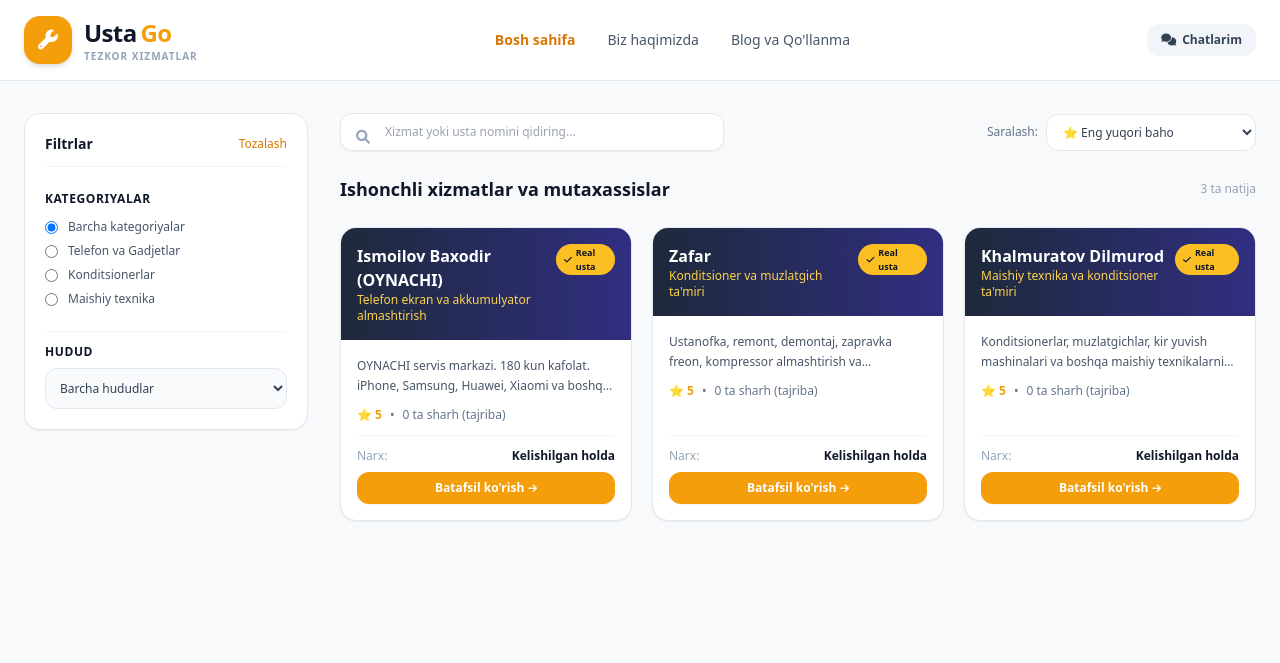
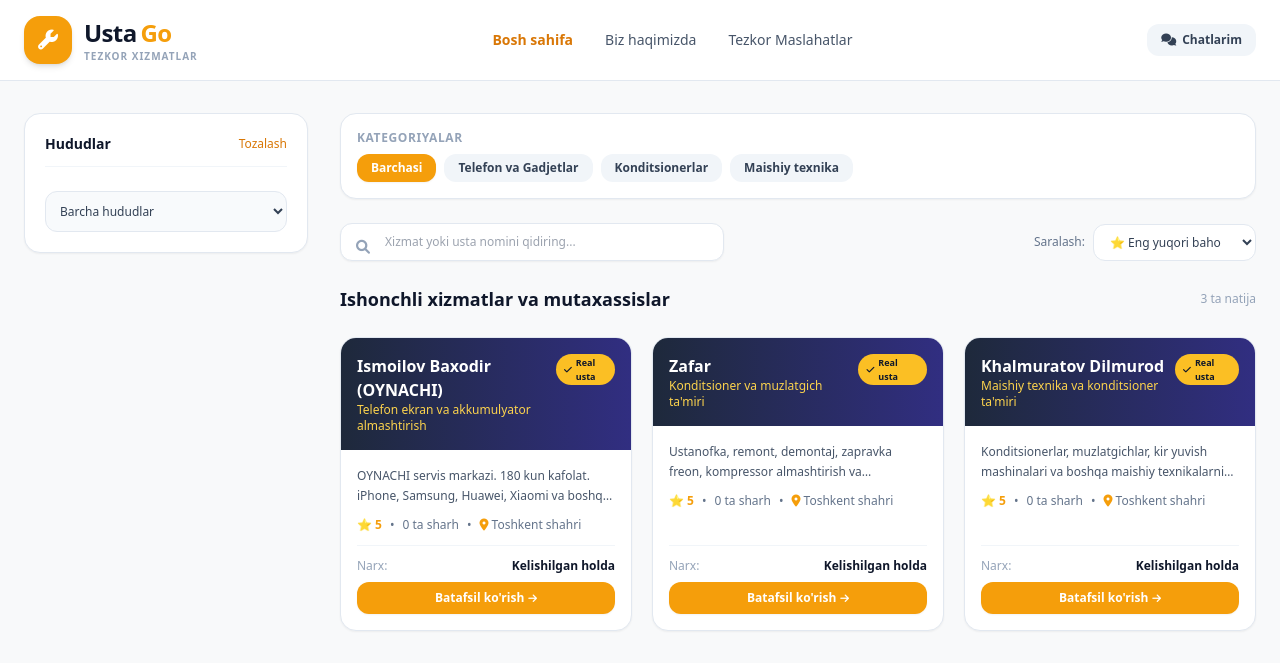
Before and after one commit to tokhirovs112-sudo/ustago2, a FastAPI app: page / in a window 1280 px wide. Shown: the top 663 px of the page. Run offline with FastAPI, Linux system fonts and the light colour scheme; parts of the project's set-up code (start-up, migrations or seed data) failed here and were passed over; some libraries are stand-ins or nearby versions.

Commit message:
Update navigation and filter labels in index.html

```diff
--- a/templates/index.html
+++ b/templates/index.html
@@ -27,7 +27,7 @@
             <nav class="hidden md:flex items-center space-x-8 text-sm font-medium text-slate-600">
                 <a href="/" class="text-amber-600 font-semibold">Bosh sahifa</a>
                 <a href="/about" class="hover:text-amber-600 transition font-medium">Biz haqimizda</a>
-                <a href="/blog" class="hover:text-amber-600 transition font-medium">Blog va Qo'llanma</a>
+                <a href="/blog" class="hover:text-amber-600 transition font-medium">Tezkor Maslahatlar</a>
             </nav>
 
             <div class="flex items-center space-x-3">
@@ -42,31 +42,15 @@
     <main class="max-w-7xl mx-auto px-6 py-8 flex-1 w-full">
         <div class="grid grid-cols-1 lg:grid-cols-4 gap-8">
 
+            <!-- CHAP TARAF: Hududlar va Filtrni tozalash -->
             <aside class="space-y-6 lg:col-span-1 bg-white p-5 rounded-2xl border border-slate-200 shadow-sm h-fit">
                 <div class="flex justify-between items-center border-b border-slate-100 pb-3">
-                    <h3 class="font-bold text-slate-900 text-sm">Filtrlar</h3>
+                    <h3 class="font-bold text-slate-900 text-sm">Hududlar</h3>
                     <button onclick="resetFilters()" class="text-xs text-amber-600 hover:underline">Tozalash</button>
                 </div>
 
-                <div class="space-y-3">
-                    <h4 class="text-xs font-bold text-slate-900 uppercase tracking-wider">Kategoriyalar</h4>
-                    <div class="space-y-2 text-xs text-slate-600">
-                        <label class="flex items-center gap-2.5 cursor-pointer">
-                            <input type="radio" name="category_filter" value="" checked onchange="filterByCategory('')" class="text-amber-500 focus:ring-amber-400">
-                            <span>Barcha kategoriyalar</span>
-                        </label>
-                        {% for cat_name in categories.keys() %}
-                        <label class="flex items-center gap-2.5 cursor-pointer">
-                            <input type="radio" name="category_filter" value="{{ cat_name }}" onchange="filterByCategory('{{ cat_name }}')" class="text-amber-500 focus:ring-amber-400">
-                            <span>{{ cat_name }}</span>
-                        </label>
-                        {% endfor %}
-                    </div>
-                </div>
-
-                <div class="space-y-2 pt-3 border-t border-slate-100">
-                    <h4 class="text-xs font-bold text-slate-900 uppercase tracking-wider">Hudud</h4>
-                    <select id="top-region-select" onchange="filterByCategoryAndRegion()" class="w-full bg-slate-50 border border-slate-200 rounded-xl p-2.5 text-xs text-slate-700 outline-none focus:border-amber-500">
+                <div class="space-y-2">
+                    <select id="top-region-select" onchange="filterByCategoryAndRegion()" class="w-full bg-slate-50 border border-slate-200 rounded-xl p-2.5 text-xs text-slate-700 outline-none focus:border-amber-500 font-medium">
                         <option value="Barcha hududlar">Barcha hududlar</option>
                         {% for r in regions %}
                             <option value="{{ r }}">{{ r }}</option>
@@ -75,7 +59,20 @@
                 </div>
             </aside>
 
+            <!-- O'NG TARAF: Kategoriyalar, Qidiruv, Saralash va Ustalar -->
             <div class="lg:col-span-3 space-y-6">
+
+                <!-- Kategoriyalar tugmalari o'ng tomonda ustki qismda -->
+                <div class="bg-white p-4 rounded-2xl border border-slate-200 shadow-sm space-y-2">
+                    <h4 class="text-xs font-bold text-slate-400 uppercase tracking-wider">Kategoriyalar</h4>
+                    <div class="flex flex-wrap gap-2">
+                        <button onclick="filterByCategory('')" id="cat-btn-all" class="category-btn bg-amber-500 text-white px-3.5 py-1.5 rounded-xl text-xs font-bold transition shadow-sm">Barchasi</button>
+                        {% for cat_name in categories.keys() %}
+                        <button onclick="filterByCategory('{{ cat_name }}')" class="category-btn bg-slate-100 hover:bg-slate-200 text-slate-700 px-3.5 py-1.5 rounded-xl text-xs font-semibold transition">{{ cat_name }}</button>
+                        {% endfor %}
+                    </div>
+                </div>
+
                 <div class="flex flex-col sm:flex-row items-center justify-between gap-4">
                     <div class="relative w-full sm:w-96">
                         <i class="fa-solid fa-magnifying-glass absolute left-4 top-3.5 text-slate-400 text-sm"></i>
@@ -87,7 +84,7 @@
                         <span class="text-xs text-slate-500 whitespace-nowrap">Saralash:</span>
                         <select id="sort-select" onchange="sortWorkers()" class="bg-white border border-slate-200 rounded-xl px-3 py-2 text-xs text-slate-700 outline-none focus:border-amber-400 font-medium">
                             <option value="rating">⭐ Eng yuqori baho</option>
-                            <option value="experience">🔥 Eng ko'p tajriba (Sharhlar)</option>
+                            <option value="experience">🔥 Eng ko'p sharhlar</option>
                         </select>
                     </div>
                 </div>
@@ -149,6 +146,15 @@
 
         async function filterByCategory(category) {
             selectedCategory = category;
+
+            // Tugmalar aktiv holatini o'zgartirish
+            document.querySelectorAll('.category-btn').forEach(btn => {
+                btn.classList.remove('bg-amber-500', 'text-white', 'font-bold', 'shadow-sm');
+                btn.classList.add('bg-slate-100', 'text-slate-700', 'font-semibold');
+            });
+            event.target.classList.remove('bg-slate-100', 'text-slate-700', 'font-semibold');
+            event.target.classList.add('bg-amber-500', 'text-white', 'font-bold', 'shadow-sm');
+
             const region = document.getElementById('top-region-select').value;
             const res = await fetch(`/api/technicians?category=${encodeURIComponent(category)}&region=${encodeURIComponent(region)}`);
             allTechnicians = await res.json();
@@ -171,6 +177,13 @@
                 sorted.sort((a, b) => b.reviews_count - a.reviews_count);
             }
             renderWorkers(sorted);
+        }
+
+        function resetFilters() {
+            document.getElementById('top-region-select').value = "Barcha hududlar";
+            document.getElementById('live-search-input').value = "";
+            selectedCategory = "";
+            filterByCategory('');
         }
 
         function renderWorkers(workers) {
@@ -202,7 +215,9 @@
                                 <div class="flex items-center space-x-2 text-xs text-slate-500 pt-1">
                                     <span class="text-amber-500 font-bold">⭐ ${w.rating}</span>
                                     <span>•</span>
-                                    <span>${w.reviews_count} ta sharh (tajriba)</span>
+                                    <span>${w.reviews_count} ta sharh</span>
+                                    <span>•</span>
+                                    <span class="truncate"><i class="fa-solid fa-location-dot text-amber-500"></i> ${w.region}</span>
                                 </div>
                             </div>
 
@@ -274,6 +289,7 @@
                 });
                 container.innerHTML = html;
             }
+            document.getElementById('my-chats-modal').classList.add('hidden'); // Fix toggle
             document.getElementById('my-chats-modal').classList.remove('hidden');
         }
         function closeMyChatsModal() { document.getElementById('my-chats-modal').classList.add('hidden'); }
```
